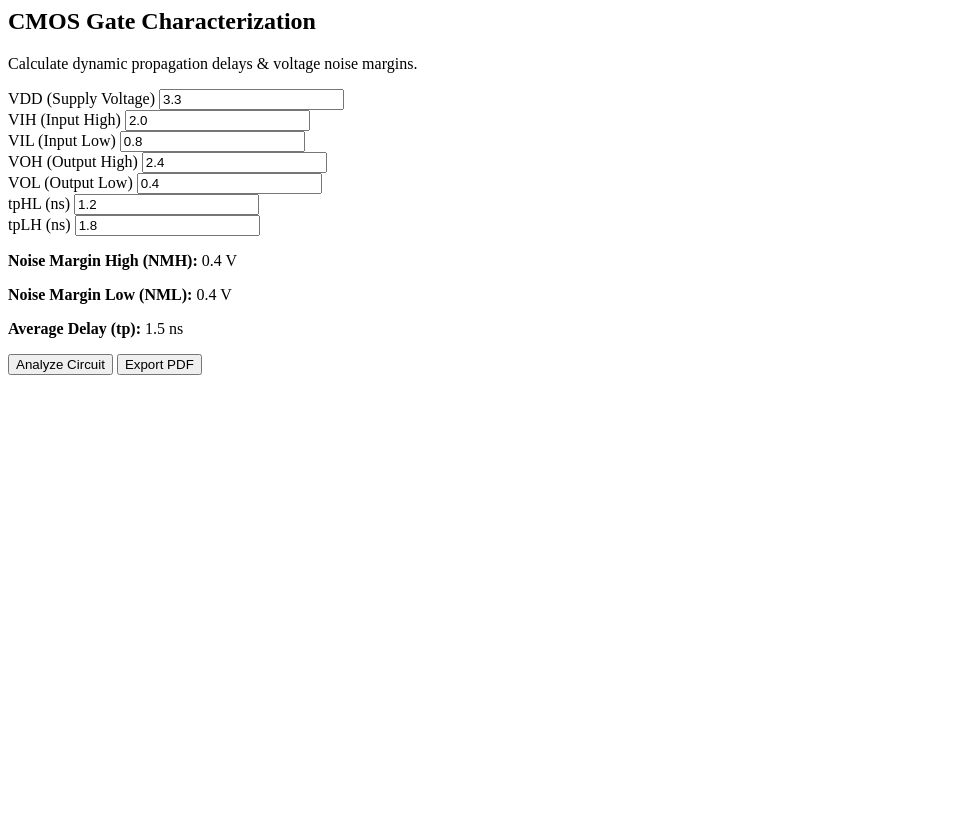
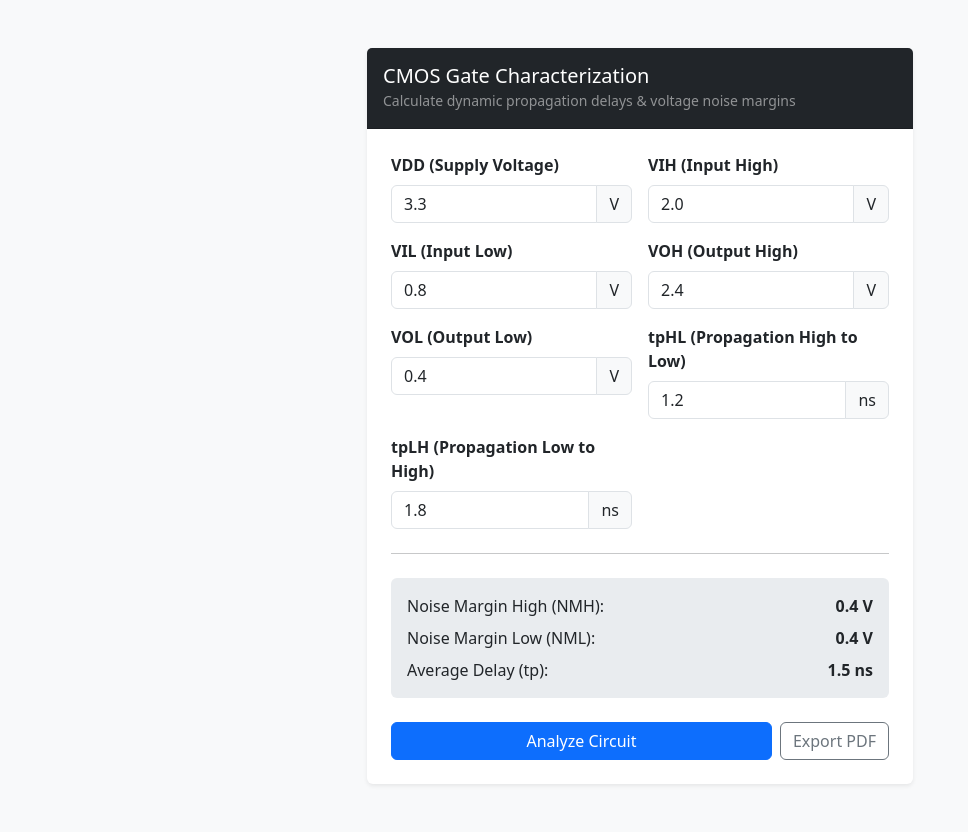
Before and after one commit to sulemanyunusabakura-jpg/magazawa-portal, a Flask app: page /circuit_analyzer in a window 1280 px wide. Shown: the whole page, without its empty margins (0-968 px from the left). Before the commit the page ends 375 px from the top, so only its background shows below. Run offline with Flask 3, Linux system fonts and the light colour scheme; some libraries are stand-ins or nearby versions.

Commit message:
Revamp CMOS Gate Characterization page layout
Updated the HTML structure and styling for the CMOS Gate Characterization page. Added Bootstrap for improved layout and integrated jsPDF for PDF export functionality.

```diff
--- a/templates/circuit_analyzer.html
+++ b/templates/circuit_analyzer.html
@@ -1,70 +1,143 @@
-{% block content %}
-<div class="max-w-2xl mx-auto my-8 p-6 bg-slate-800 text-slate-100 rounded-xl shadow-lg border border-slate-700">
-  <h2 class="text-2xl font-bold text-indigo-400 mb-1">CMOS Gate Characterization</h2>
-  <p class="text-slate-400 text-sm mb-6">Calculate dynamic propagation delays & voltage noise margins.</p>
-
-  <form id="calcForm" action="/api/export-circuit-pdf" method="POST" class="space-y-4">
-    <div class="grid grid-cols-2 gap-4">
-      <div>
-        <label class="block text-xs font-semibold text-slate-300 mb-1">VDD (Supply Voltage)</label>
-        <input type="number" step="0.1" name="v_dd" value="3.3" class="w-full bg-slate-900 border border-slate-700 rounded px-3 py-2 text-slate-200">
+<!DOCTYPE html>
+<html lang="en">
+<head>
+    <meta charset="UTF-8">
+    <meta name="viewport" content="width=device-width, initial-scale=1.0">
+    <title>CMOS Gate Characterization | Magazawa Portal</title>
+    <!-- Bootstrap 5 CSS -->
+    <link href="https://cdn.jsdelivr.net/npm/bootstrap@5.3.0/dist/css/bootstrap.min.css" rel="stylesheet">
+    <!-- jsPDF for direct PDF export in browser -->
+    <script src="https://cdnjs.cloudflare.com/ajax/libs/jspdf/2.5.1/jspdf.umd.min.js"></script>
+</head>
+<body class="bg-light py-5">
+    <div class="container">
+        <div class="row justify-content-center">
+            <div class="col-md-8 col-lg-6">
+                <div class="card shadow-sm border-0">
+                    <div class="card-header bg-dark text-white p-3">
+                        <h4 class="mb-0 fs-5">CMOS Gate Characterization</h4>
+                        <small class="text-white-50">Calculate dynamic propagation delays & voltage noise margins</small>
                     </div>
-      <div>
-        <label class="block text-xs font-semibold text-slate-300 mb-1">VIH (Input High)</label>
-        <input type="number" step="0.1" name="v_ih" value="2.0" class="w-full bg-slate-900 border border-slate-700 rounded px-3 py-2 text-slate-200">
-      </div>
-      <div>
-        <label class="block text-xs font-semibold text-slate-300 mb-1">VIL (Input Low)</label>
-        <input type="number" step="0.1" name="v_il" value="0.8" class="w-full bg-slate-900 border border-slate-700 rounded px-3 py-2 text-slate-200">
-      </div>
-      <div>
-        <label class="block text-xs font-semibold text-slate-300 mb-1">VOH (Output High)</label>
-        <input type="number" step="0.1" name="v_oh" value="2.4" class="w-full bg-slate-900 border border-slate-700 rounded px-3 py-2 text-slate-200">
-      </div>
-      <div>
-        <label class="block text-xs font-semibold text-slate-300 mb-1">VOL (Output Low)</label>
-        <input type="number" step="0.1" name="v_ol" value="0.4" class="w-full bg-slate-900 border border-slate-700 rounded px-3 py-2 text-slate-200">
-      </div>
-      <div>
-        <label class="block text-xs font-semibold text-slate-300 mb-1">tpHL (ns)</label>
-        <input type="number" step="0.1" name="t_phl" value="1.2" class="w-full bg-slate-900 border border-slate-700 rounded px-3 py-2 text-slate-200">
+                    <div class="card-body p-4">
+                        <form id="circuitForm">
+                            <div class="row g-3">
+                                <div class="col-sm-6">
+                                    <label class="form-label fw-bold">VDD (Supply Voltage)</label>
+                                    <div class="input-group">
+                                        <input type="number" step="0.1" id="vdd" class="form-value form-control" value="3.3">
+                                        <span class="input-group-text">V</span>
                                     </div>
                                 </div>
-    <div>
-      <label class="block text-xs font-semibold text-slate-300 mb-1">tpLH (ns)</label>
-      <input type="number" step="0.1" name="t_plh" value="1.8" class="w-full bg-slate-900 border border-slate-700 rounded px-3 py-2 text-slate-200">
+                                <div class="col-sm-6">
+                                    <label class="form-label fw-bold">VIH (Input High)</label>
+                                    <div class="input-group">
+                                        <input type="number" step="0.1" id="vih" class="form-value form-control" value="2.0">
+                                        <span class="input-group-text">V</span>
+                                    </div>
+                                </div>
+                                <div class="col-sm-6">
+                                    <label class="form-label fw-bold">VIL (Input Low)</label>
+                                    <div class="input-group">
+                                        <input type="number" step="0.1" id="vil" class="form-value form-control" value="0.8">
+                                        <span class="input-group-text">V</span>
+                                    </div>
+                                </div>
+                                <div class="col-sm-6">
+                                    <label class="form-label fw-bold">VOH (Output High)</label>
+                                    <div class="input-group">
+                                        <input type="number" step="0.1" id="voh" class="form-value form-control" value="2.4">
+                                        <span class="input-group-text">V</span>
+                                    </div>
+                                </div>
+                                <div class="col-sm-6">
+                                    <label class="form-label fw-bold">VOL (Output Low)</label>
+                                    <div class="input-group">
+                                        <input type="number" step="0.1" id="vol" class="form-value form-control" value="0.4">
+                                        <span class="input-group-text">V</span>
+                                    </div>
+                                </div>
+                                <div class="col-sm-6">
+                                    <label class="form-label fw-bold">tpHL (Propagation High to Low)</label>
+                                    <div class="input-group">
+                                        <input type="number" step="0.1" id="tphl" class="form-value form-control" value="1.2">
+                                        <span class="input-group-text">ns</span>
+                                    </div>
+                                </div>
+                                <div class="col-sm-6">
+                                    <label class="form-label fw-bold">tpLH (Propagation Low to High)</label>
+                                    <div class="input-group">
+                                        <input type="number" step="0.1" id="tplh" class="form-value form-control" value="1.8">
+                                        <span class="input-group-text">ns</span>
+                                    </div>
+                                </div>
                             </div>
 
-    <div id="results" class="bg-slate-900 p-4 rounded-lg border border-slate-700 text-sm space-y-1">
-      <p><strong>Noise Margin High (NMH):</strong> <span id="nmhVal" class="text-indigo-400">0.4</span> V</p>
-      <p><strong>Noise Margin Low (NML):</strong> <span id="nmlVal" class="text-indigo-400">0.4</span> V</p>
-      <p><strong>Average Delay (tp):</strong> <span id="tpVal" class="text-indigo-400">1.5</span> ns</p>
+                            <hr class="my-4">
+
+                            <!-- Output Section -->
+                            <div class="bg-body-secondary p-3 rounded mb-4">
+                                <div class="d-flex justify-content-between mb-2">
+                                    <span>Noise Margin High (NMH):</span>
+                                    <strong id="nmhResult">0.4 V</strong>
+                                </div>
+                                <div class="d-flex justify-content-between mb-2">
+                                    <span>Noise Margin Low (NML):</span>
+                                    <strong id="nmlResult">0.4 V</strong>
+                                </div>
+                                <div class="d-flex justify-content-between">
+                                    <span>Average Delay (tp):</span>
+                                    <strong id="tpResult">1.5 ns</strong>
+                                </div>
                             </div>
 
-    <div class="flex gap-3">
-      <button type="button" onclick="runCalculation()" class="flex-1 bg-indigo-600 hover:bg-indigo-500 font-semibold py-2 rounded text-sm transition">Analyze Circuit</button>
-      <button type="submit" class="bg-emerald-600 hover:bg-emerald-500 font-semibold px-4 py-2 rounded text-sm transition">Export PDF</button>
+                            <div class="d-flex gap-2">
+                                <button type="button" onclick="calculateCircuit()" class="btn btn-primary flex-fill">Analyze Circuit</button>
+                                <button type="button" onclick="exportPDF()" class="btn btn-outline-secondary">Export PDF</button>
                             </div>
                         </form>
                     </div>
+                </div>
+            </div>
+        </div>
+    </div>
 
     <script>
-  async function runCalculation() {
-    const form = document.getElementById('calcForm');
-    const formData = new FormData(form);
-    const data = Object.fromEntries(formData.entries());
+        function calculateCircuit() {
+            const voh = parseFloat(document.getElementById('voh').value) || 0;
+            const vih = parseFloat(document.getElementById('vih').value) || 0;
+            const vil = parseFloat(document.getElementById('vil').value) || 0;
+            const vol = parseFloat(document.getElementById('vol').value) || 0;
+            const tphl = parseFloat(document.getElementById('tphl').value) || 0;
+            const tplh = parseFloat(document.getElementById('tplh').value) || 0;
 
-    const res = await fetch('/api/calculate-circuit', {
-      method: 'POST',
-      headers: { 'Content-Type': 'application/json' },
-      body: JSON.stringify(data)
+            const nmh = (voh - vih).toFixed(2);
+            const nml = (vil - vol).toFixed(2);
+            const tp = ((tphl + tplh) / 2).toFixed(2);
+
+            document.getElementById('nmhResult').innerText = nmh + ' V';
+            document.getElementById('nmlResult').innerText = nml + ' V';
+            document.getElementById('tpResult').innerText = tp + ' ns';
+        }
+
+        // Live update on input change
+        document.querySelectorAll('.form-value').forEach(input => {
+            input.addEventListener('input', calculateCircuit);
         });
-    const result = await res.json();
-    if(result.success) {
-      document.getElementById('nmhVal').innerText = result.data.nm_h;
-      document.getElementById('nmlVal').innerText = result.data.nm_l;
-      document.getElementById('tpVal').innerText = result.data.t_p;
-    }
+
+        function exportPDF() {
+            const { jsPDF } = window.jspdf;
+            const doc = new jsPDF();
+
+            doc.setFontSize(16);
+            doc.text("CMOS Gate Characterization Report", 20, 20);
+
+            doc.setFontSize(11);
+            doc.text(`Noise Margin High (NMH): ${document.getElementById('nmhResult').innerText}`, 20, 40);
+            doc.text(`Noise Margin Low (NML): ${document.getElementById('nmlResult').innerText}`, 20, 50);
+            doc.text(`Average Delay (tp): ${document.getElementById('tpResult').innerText}`, 20, 60);
+
+            doc.save("CMOS_Analysis_Report.pdf");
         }
     </script>
-{% endblock %}
+</body>
+</html>
```
Lines whose indentation alone changed are shown as unchanged.
